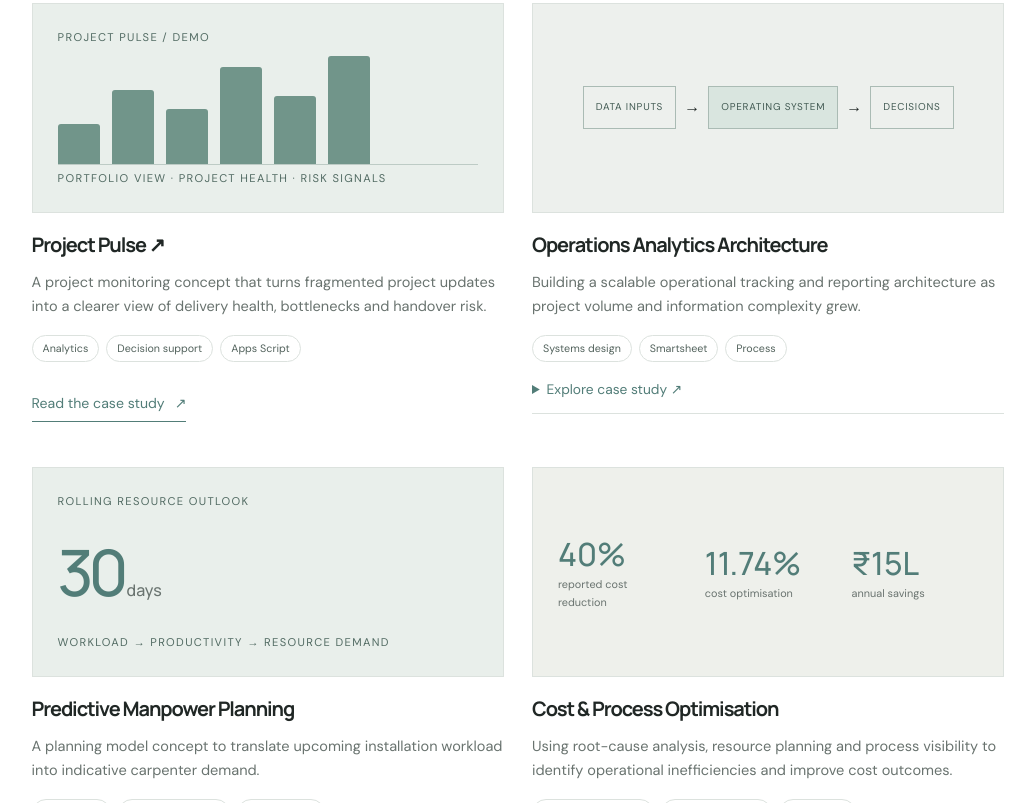
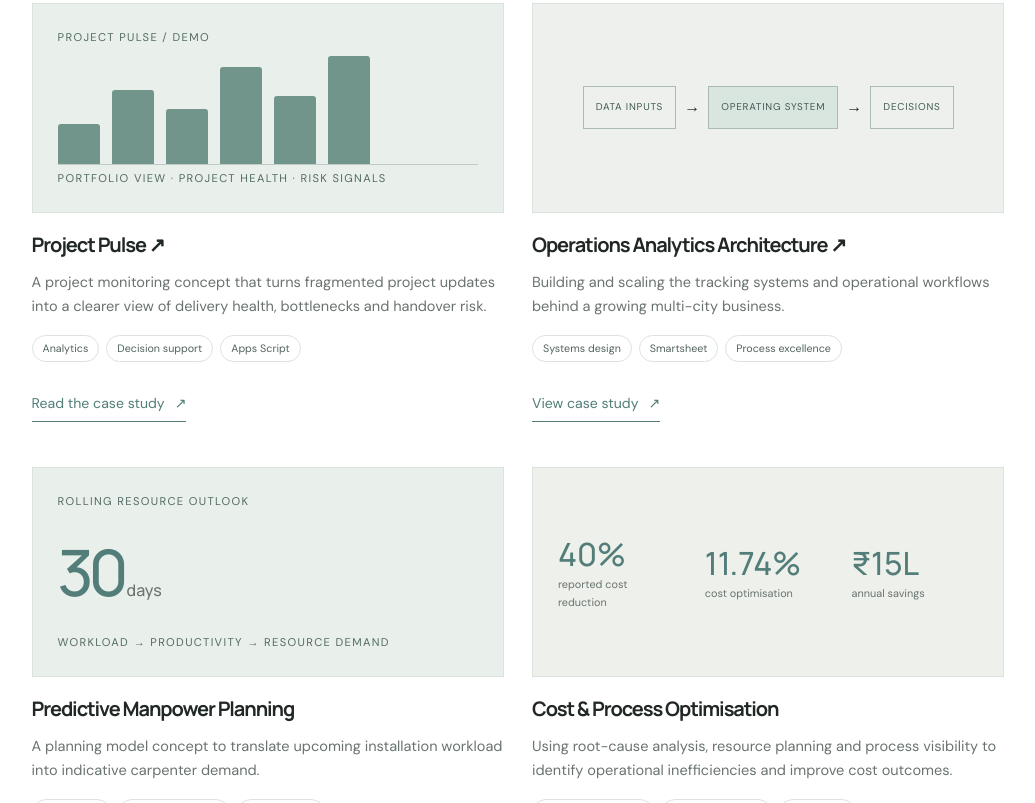
Before and after one commit to abhirajjoshi/portfolio, a plain HTML site: page index.html in a window 1280 px wide. Shown: the part 1173-1976 px from the top of the page, without its empty margins (122-1157 px from the left). Drawn offline with Linux system fonts and the light colour scheme.

Commit message:
Update index.html

```diff
--- a/index.html
+++ b/index.html
@@ -561,9 +561,11 @@ footer {
       <a class="case-link" href="project-pulse.html">Read the case study <span aria-hidden="true">↗</span></a>
     </article>
 
+
 <!-- OPERATIONS ANALYTICS ARCHITECTURE -->
 
 <article class="project">
+  <a href="operations-analytics.html" aria-label="View Operations Analytics Architecture case study">
     <div class="art arch">
       <span class="node">DATA INPUTS</span>
       <span>→</span>
@@ -571,31 +573,28 @@ footer {
       <span>→</span>
       <span class="node">DECISIONS</span>
     </div>
+  </a>
 
-      <h3>Operations Analytics Architecture</h3>
+  <h3>
+    <a href="operations-analytics.html">Operations Analytics Architecture ↗</a>
+  </h3>
 
-      <p>Building a scalable operational tracking and reporting architecture as project volume and information complexity grew.</p>
+  <p>
+    Building and scaling the tracking systems and operational workflows
+    behind a growing multi-city business.
+  </p>
 
   <div class="tags">
     <span>Systems design</span>
     <span>Smartsheet</span>
-        <span>Process</span>
+    <span>Process excellence</span>
   </div>
 
-      <details>
-        <summary>Explore case study ↗</summary>
+  <a class="case-link" href="operations-analytics.html">
+    View case study <span aria-hidden="true">↗</span>
+  </a>
+</article>
 
-        <p><b>Context:</b> Operational tracking needed to scale with project volume, stakeholders and data requirements.</p>
-
-        <p><b>Approach:</b> Structure information architecture, standardise key fields and workflows, and develop views for operational follow-through.</p>
-
-        <p><b>Evolution:</b> Approximately 40 projects / 16 data points; then 200 / 100; and later 700 to 800+ active projects / 250+ data points.</p>
-
-        <p><b>Learning:</b> Scaling a tracker is not simply adding columns. It requires clear definitions, governance, adoption and a connection between information and action.</p>
-
-        <p><b>Disclosure:</b> Specific workflows and screenshots are omitted to protect confidential business information.</p>
-      </details>
-    </article>
 
     <!-- PREDICTIVE MANPOWER PLANNING -->
 
```
Lines whose indentation alone changed are shown as unchanged.
